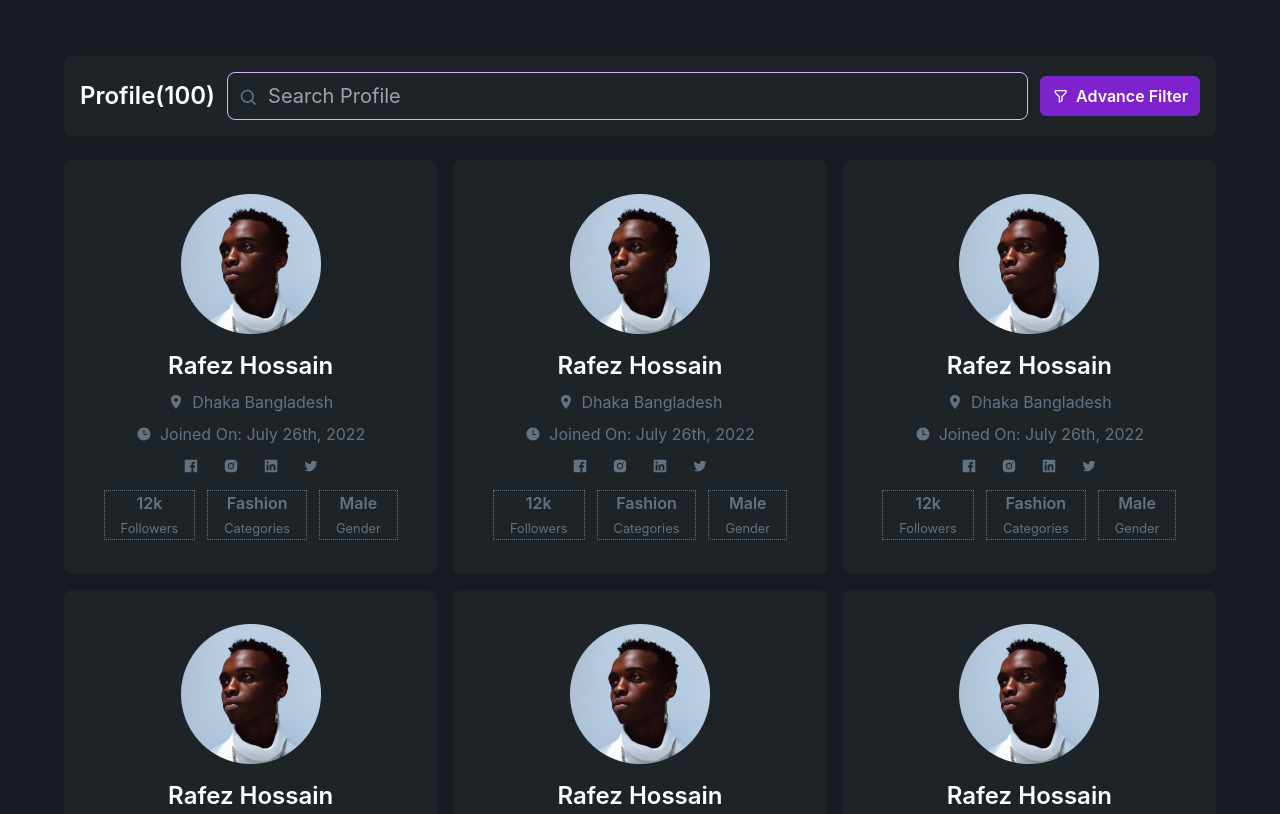
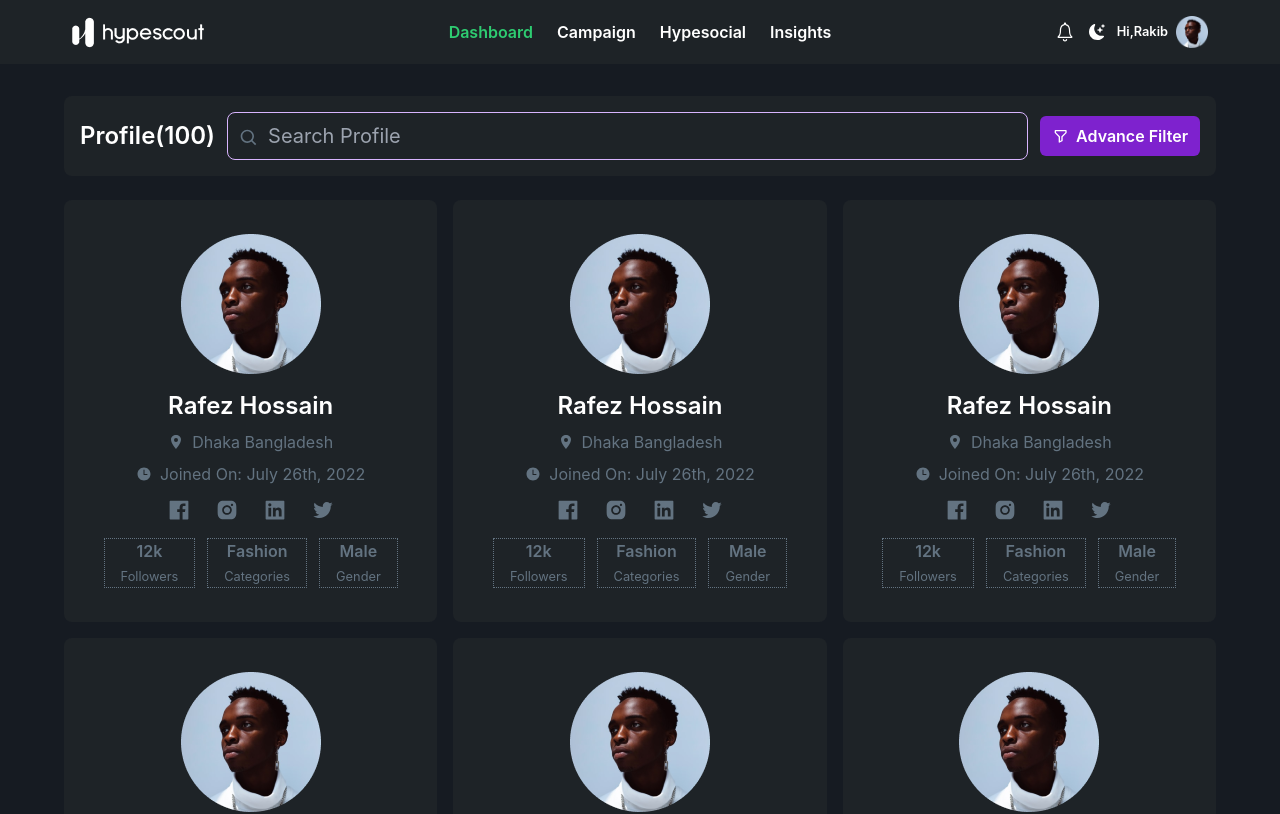
Before and after one commit to mohammadshariful/hypescout, a React (Create React App) app: page / in a window 1280 px wide. Shown: the top 814 px of the page. Built offline with nearby package versions, Linux system fonts and the light colour scheme.

Commit message:
navbar add

```diff
--- a/src/App.js
+++ b/src/App.js
@@ -1,9 +1,11 @@
 import { Route, Routes } from "react-router-dom";
 import Home from "./pages/Home/Home";
 import Footer from "./shared/Footer";
+import MenuBar from "./shared/Menubar";
 const App = () => {
   return (
     <div className="bg-secondary">
+      <MenuBar />
       <Routes>
         <Route path="/" element={<Home />} />
       </Routes>
--- a/src/pages/Home/SearchArea.js
+++ b/src/pages/Home/SearchArea.js
@@ -1,8 +1,8 @@
 import { BiFilterAlt, BiSearch } from "react-icons/bi";
 const SearchArea = () => {
   return (
-    <div className="my-6 p-4 bg-primary rounded-lg">
-      <div className="flex justify-between items-center flex-col lg:flex-row gap-3">
+    <div className="mb-6 p-4 bg-primary rounded-lg">
+      <div className="flex justify-between items-center flex-col md:flex-row gap-3">
         <p className="text-neutral font-semibold text-xl lg:text-2xl">
           Profile(100)
         </p>
@@ -10,7 +10,7 @@ const SearchArea = () => {
           <input
             type="text"
             placeholder="Search Profile"
-            class="input input-bordered w-[300px] pl-10 text-xl  lg:w-full bg-transparent border border-3 border-purple-300 text-neutral"
+            class="input input-bordered w-[300px] pl-10 text-xl  md:w-full bg-transparent border border-3 border-purple-300 text-neutral"
           />
           <BiSearch className="absolute top-4 left-3 text-accent text-xl " />
         </div>
--- /dev/null
+++ b/src/shared/CustomLink.js
@@ -0,0 +1,23 @@
+import React from "react";
+import { Link, useMatch, useResolvedPath } from "react-router-dom";
+
+const CustomLink = ({ children, to, ...props }) => {
+  let resolved = useResolvedPath(to);
+  let match = useMatch({ path: resolved.pathname, end: true });
+  return (
+    <div>
+      <Link
+        className={`m-3 font-semibold text-xl}`}
+        style={{
+          color: match ? "#2ecc71" : "#fff",
+        }}
+        to={to}
+        {...props}
+      >
+        {children}
+      </Link>
+    </div>
+  );
+};
+
+export default CustomLink;
--- a/src/shared/Menubar.js
+++ b/src/shared/Menubar.js
@@ -1,75 +1,57 @@
-import React from "react";
-
+import { BiMenuAltLeft } from "react-icons/bi";
+import { BsFillSunFill, BsMoonStarsFill } from "react-icons/bs";
+import { IoIosNotificationsOutline } from "react-icons/io";
+import { Link } from "react-router-dom";
+import logo from "../assets/images/logo.png";
+import userImg from "../assets/images/user.png";
+import CustomLink from "./CustomLink";
 const Menubar = () => {
+  const menubar = (
+    <>
+      <CustomLink to="/">Dashboard</CustomLink>
+      <CustomLink to="/campaign">Campaign</CustomLink>
+      <CustomLink to="/Hypesocial">Hypesocial</CustomLink>
+      <CustomLink to="/insights">Insights</CustomLink>
+    </>
+  );
   return (
-    <div class="navbar bg-primary">
+    <nav className="bg-primary">
+      <div class="navbar w-full lg:w-[90%] mx-auto">
         <div class="navbar-start">
           <div class="dropdown">
             <label tabindex="0" class="btn btn-ghost lg:hidden">
-            <svg
-              xmlns="http://www.w3.org/2000/svg"
-              class="h-5 w-5"
-              fill="none"
-              viewBox="0 0 24 24"
-              stroke="currentColor"
-            >
-              <path
-                stroke-linecap="round"
-                stroke-linejoin="round"
-                stroke-width="2"
-                d="M4 6h16M4 12h8m-8 6h16"
-              />
-            </svg>
+              <BiMenuAltLeft className="text-neutral text-3xl" />
             </label>
             <ul
               tabindex="0"
-            class="menu menu-compact dropdown-content mt-3 p-2 shadow bg-base-100 rounded-box w-52"
+              class="menu menu-compact dropdown-content mt-3 p-2 shadow bg-primary rounded-box w-52"
             >
-            <li>
-              <a>Item 1</a>
-            </li>
-
-            <li>
-              <a>Item 3</a>
-            </li>
+              {menubar}
             </ul>
           </div>
-        <a class="btn btn-ghost normal-case text-xl">daisyUI</a>
+          <Link to="/">
+            <img src={logo} alt="" />
+          </Link>
         </div>
         <div class="navbar-center hidden lg:flex">
-        <ul class="menu menu-horizontal p-0">
-          <li>
-            <a>Item 1</a>
-          </li>
-          <li tabindex="0">
-            <a>
-              Parent
-              <svg
-                class="fill-current"
-                xmlns="http://www.w3.org/2000/svg"
-                width="20"
-                height="20"
-                viewBox="0 0 24 24"
-              >
-                <path d="M7.41,8.58L12,13.17L16.59,8.58L18,10L12,16L6,10L7.41,8.58Z" />
-              </svg>
-            </a>
-            <ul class="p-2">
-              <li>
-                <a>Submenu 1</a>
-              </li>
-              <li>
-                <a>Submenu 2</a>
-              </li>
-            </ul>
-          </li>
-          <li>
-            <a>Item 3</a>
-          </li>
-        </ul>
+          <ul class="menu menu-horizontal p-0">{menubar}</ul>
         </div>
-      <div class="navbar-end "></div>
+        <div class="navbar-end ">
+          <div className="flex justify-center items-center space-x-3">
+            <IoIosNotificationsOutline className="text-neutral text-2xl" />
+            <label class="swap swap-rotate">
+              <input type="checkbox" />
+              <BsFillSunFill className="swap-on fill-current text-neutral" />
+              <BsMoonStarsFill className="swap-off fill-current text-neutral" />
+            </label>
+            <div className="text-neutral flex justify-center items-center space-x-2">
+              <small className="font-semibold">Hi,Rakib</small>
+              <img className="w-8" src={userImg} alt="" />
             </div>
+          </div>
+        </div>
+      </div>
+    </nav>
   );
 };
 
--- a/src/shared/SocaiLIcon.js
+++ b/src/shared/SocaiLIcon.js
@@ -7,7 +7,7 @@ import {
 
 const SocaiLIcon = () => {
   return (
-    <ul className="flex justify-center items-center gap-6 my-3 text-accent">
+    <ul className="flex justify-center items-center gap-6 my-3 text-accent text-2xl">
       <li>
         <AiFillFacebook />
       </li>
```
Lines whose indentation alone changed are shown as unchanged.
